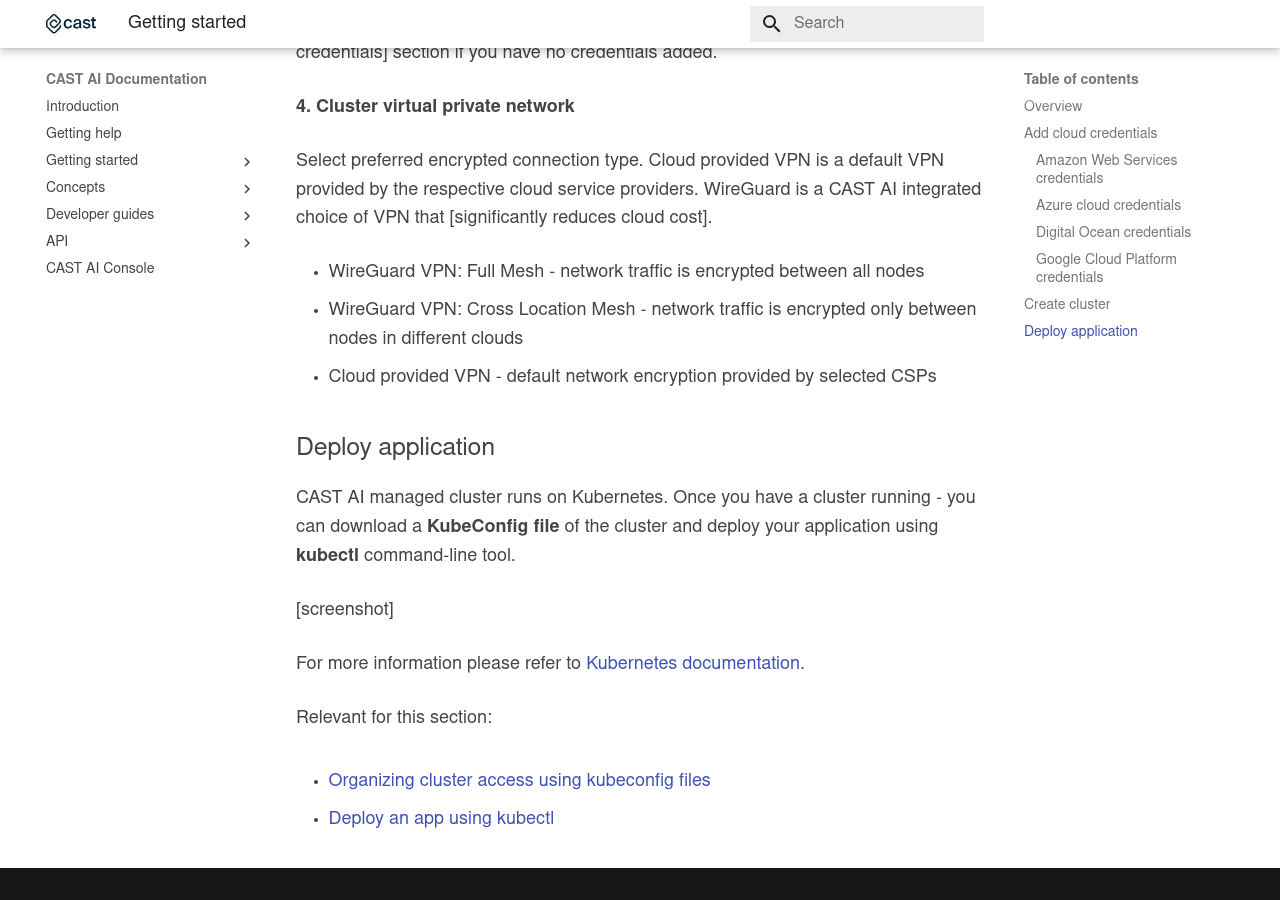
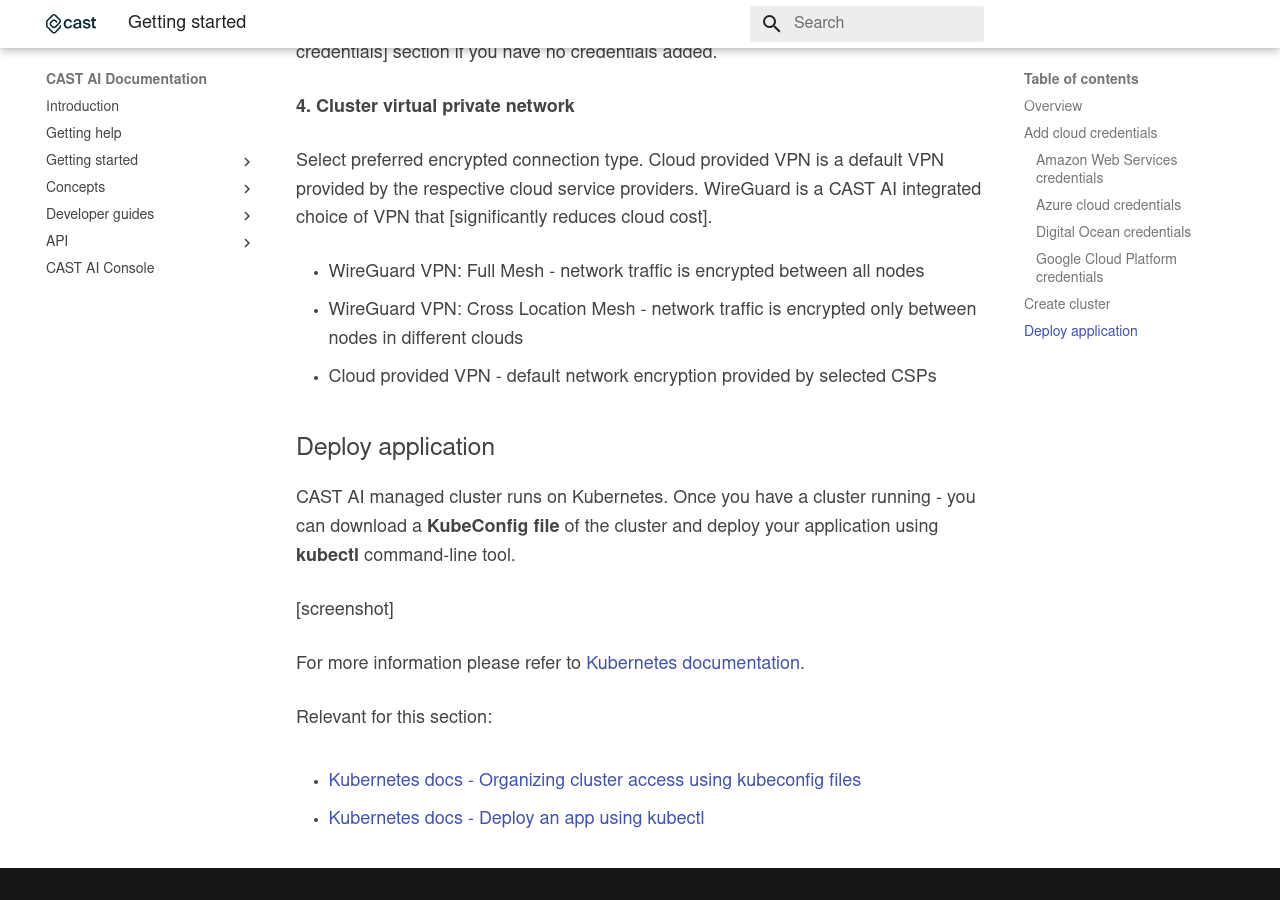
Before and after one commit to castai/docs, an MkDocs documentation site: the page built from docs/getting-started.md, in a window 1280 px wide and 900 px high, scrolled down 3879 px. Built offline with MkDocs 1.6.1 and Material for MkDocs 9.7.7, drawn with Linux system fonts in a browser that asks for light colours; some web fonts are replaced.

Commit message:
Update getting-started.md

```diff
--- a/docs/getting-started.md
+++ b/docs/getting-started.md
@@ -133,6 +133,6 @@
 
 Relevant for this section:
 
-- [Organizing cluster access using kubeconfig files](https://kubernetes.io/docs/concepts/configuration/organize-cluster-access-kubeconfig/)
+- [Kubernetes docs - Organizing cluster access using kubeconfig files](https://kubernetes.io/docs/concepts/configuration/organize-cluster-access-kubeconfig/)
 
-- [Deploy an app using kubectl](https://kubernetes.io/docs/tutorials/kubernetes-basics/deploy-app/deploy-intro/)
+- [Kubernetes docs - Deploy an app using kubectl](https://kubernetes.io/docs/tutorials/kubernetes-basics/deploy-app/deploy-intro/)
```
